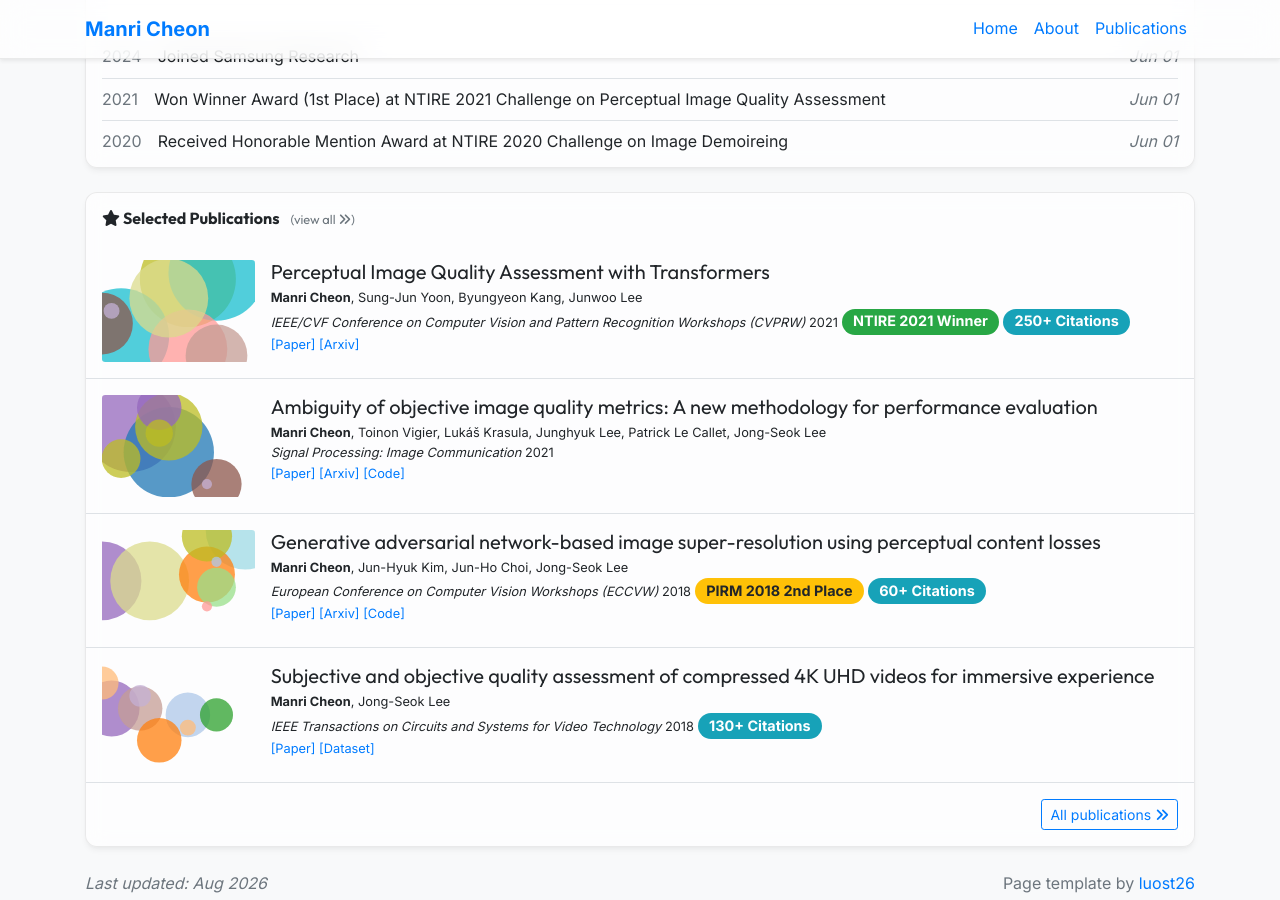
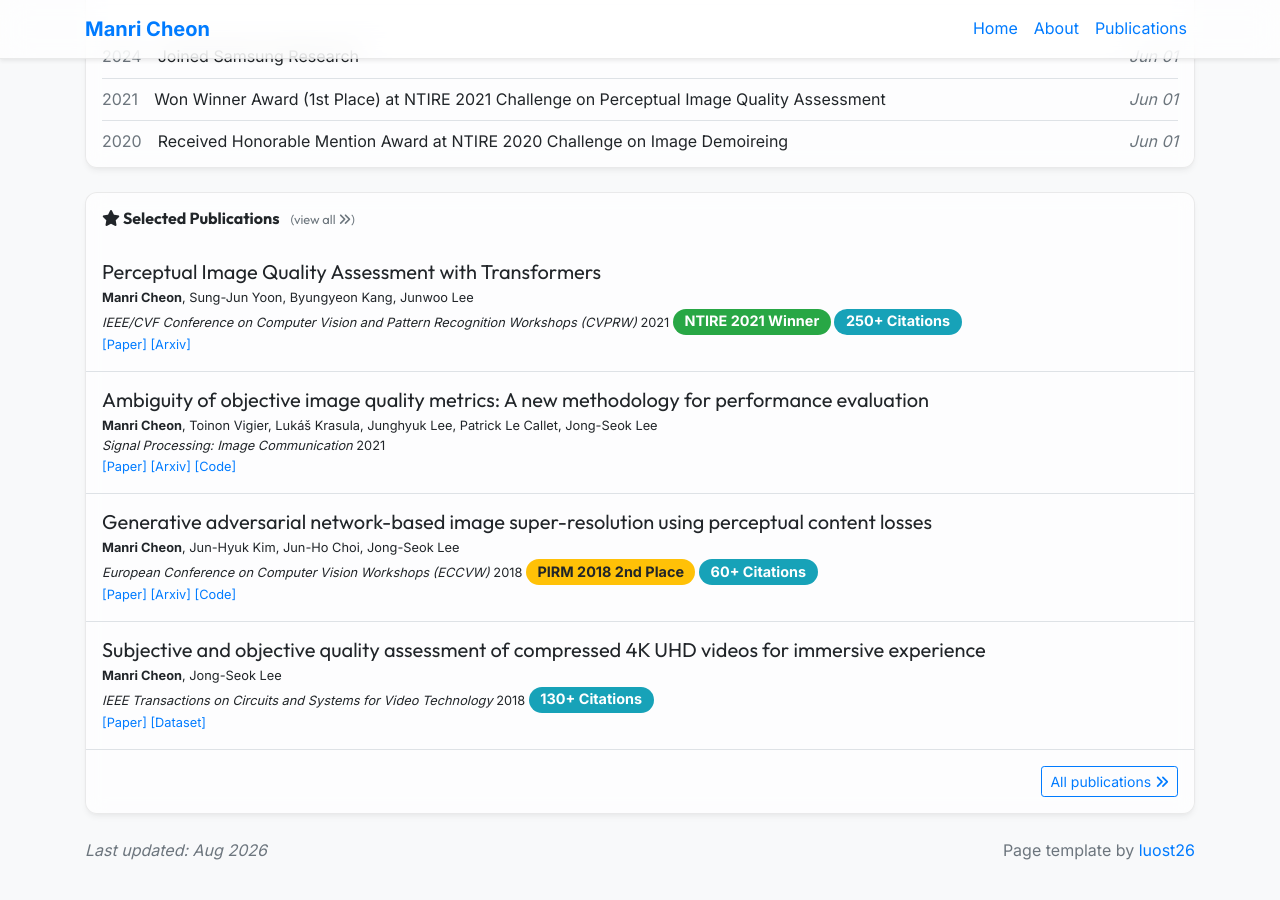
Before and after one commit to manricheon/manricheon.github.io, a Jekyll site: the page built from index.html, in a window 1280 px wide and 900 px high, scrolled down 1041 px. Built offline with Jekyll 4.4.1, drawn with Linux system fonts in a browser that asks for light colours; nearby versions of some CDN libraries; a style sheet for code colours, icons or effects is not loaded.

Commit message:
style: remove random bubble SVG thumbnails and use clean text layout for publications

```diff
--- a/_includes/widgets/publication_item.html
+++ b/_includes/widgets/publication_item.html
@@ -1,15 +1,14 @@
 <div class="d-none d-md-block">
     <div class="row no-gutters {% unless include.hide_bottom_border %}border-bottom{% endunless %}">
+        {%- if item.cover -%}
         <div class="col-md-3 col-xl-2 mb-md-0 p-md-3">
-            {%- if item.cover -%}
             <img data-src="{{ item.cover | relative_url }}" alt="{{ item.title }}" class="lazy w-100 rounded-sm"
                 src="{{ '/assets/images/empty_300x200.png' | relative_url }}">
-            {%- else -%}
-            <svg class="bubble-visual-hash lazy w-100 rounded-sm" data-bubble-visual-hash="{{ item.id }}"
-                viewBox="0 0 300 200"></svg>
-            {%- endif -%}
         </div>
         <div class="col-md-9 col-xl-10 p-3 pl-md-0">
+        {%- else -%}
+        <div class="col-12 p-3">
+        {%- endif -%}
             <h5 class="mt-0 mb-1 font-weight-normal">{{ item.title }}</h5>
             <p class="mt-0 mb-0 small">{% include widgets/author_list.html authors=item.authors %}</p>
             <p class="mt-0 mb-0 small">{{item.pub_pre}}<i>{{ item.pub }}</i>{{ item.pub_post }} {{ item.pub_date }} {{
```
